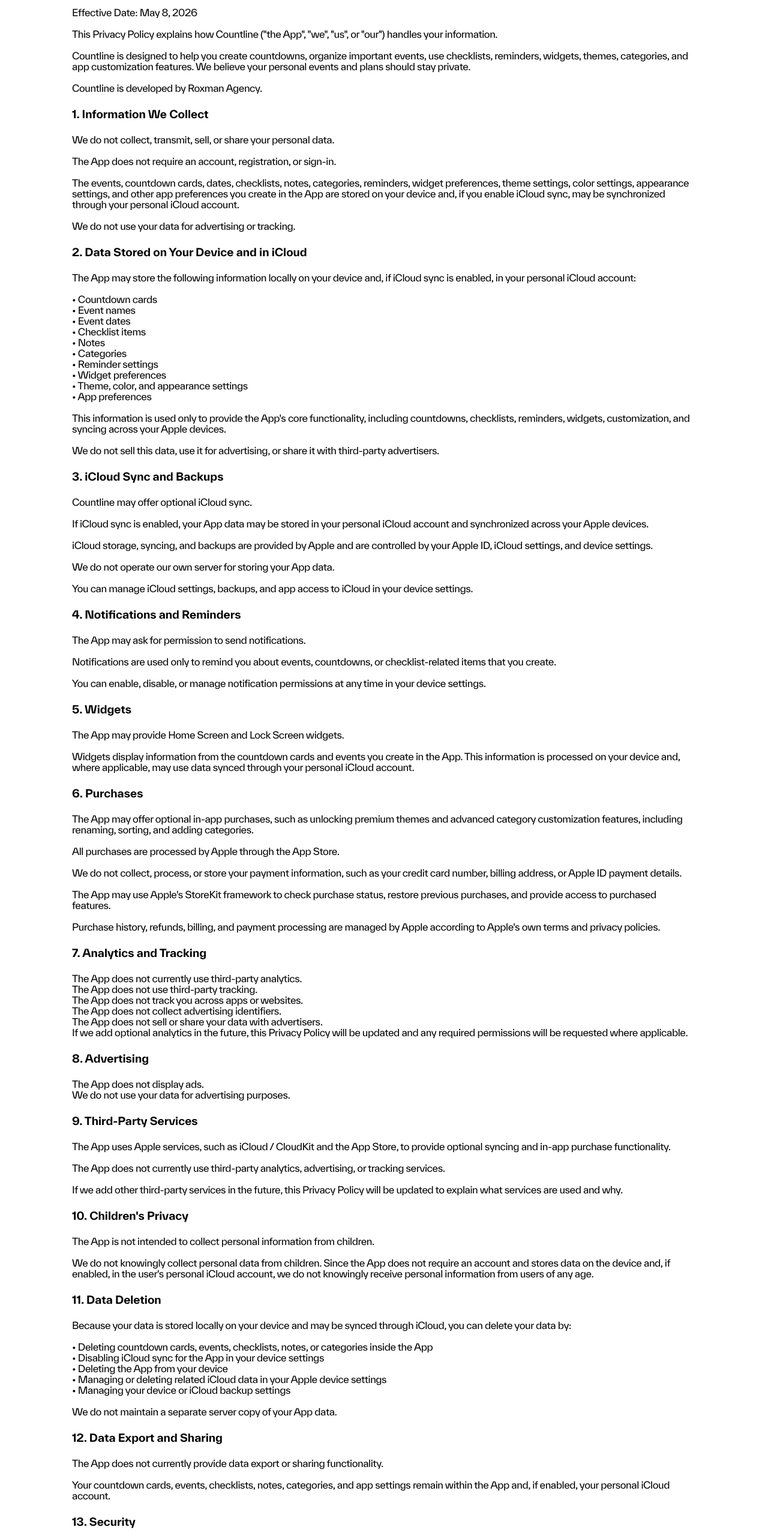
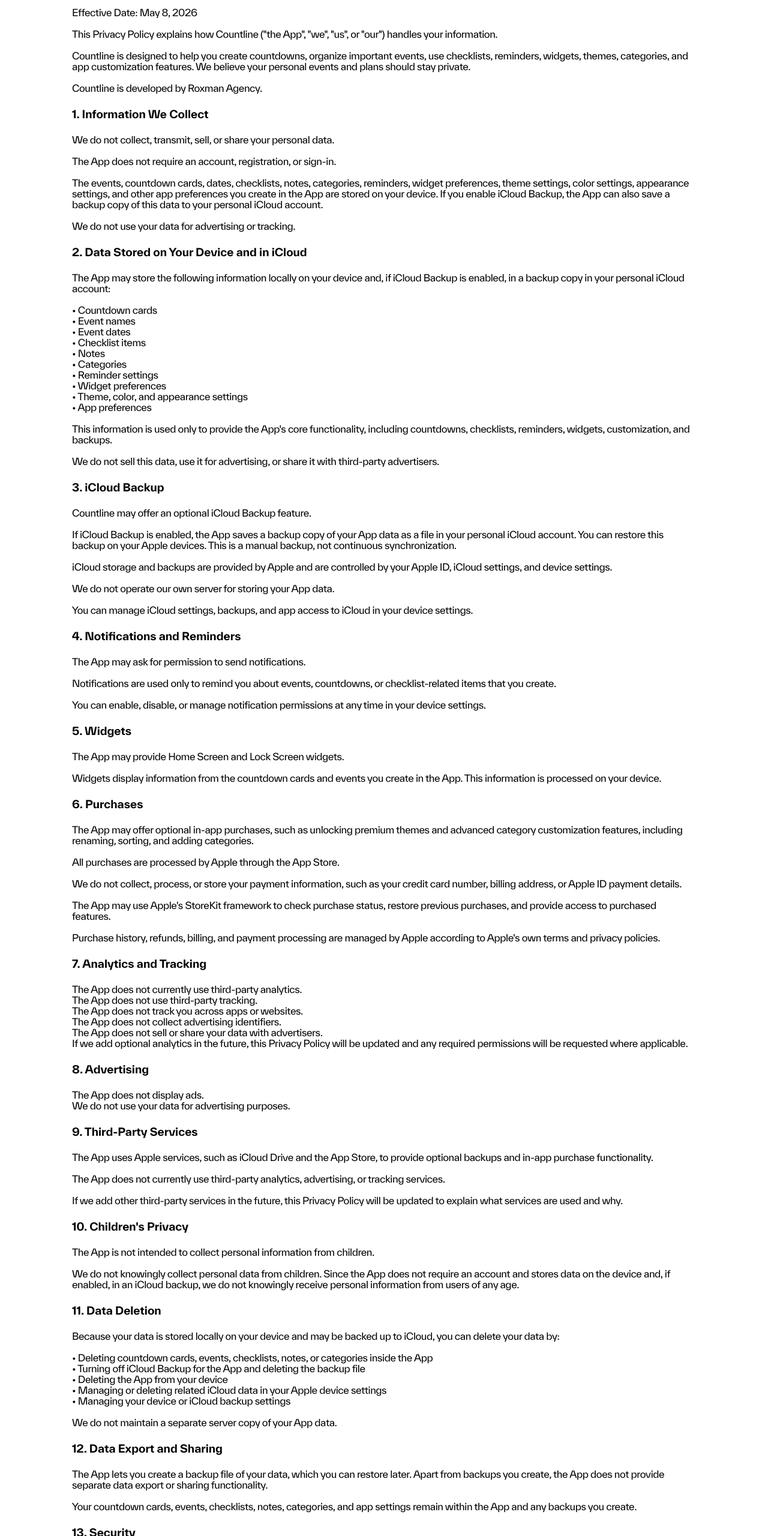
Before and after one commit to helloroxman/countline, a plain HTML site: page privacy.html in a window 1280 px wide. Shown: the part 240-2800 px from the top of the page at 60% size. Drawn offline with Linux system fonts and the light colour scheme.

Commit message:
update text

```diff
--- a/privacy.html
+++ b/privacy.html
@@ -209,19 +209,19 @@
       <p>Effective Date: May 8, 2026<br><br>This Privacy Policy explains how Countline ("the App", "we", "us", or "our") handles your information.<br><br>Countline is designed to help you create countdowns, organize important events, use checklists, reminders, widgets, themes, categories, and app customization features. We believe your personal events and plans should stay private.<br><br>Countline is developed by Roxman Agency.</p>
 
       <h2>1. Information We Collect</h2>
-      <p>We do not collect, transmit, sell, or share your personal data.<br><br>The App does not require an account, registration, or sign-in.<br><br>The events, countdown cards, dates, checklists, notes, categories, reminders, widget preferences, theme settings, color settings, appearance settings, and other app preferences you create in the App are stored on your device and, if you enable iCloud sync, may be synchronized through your personal iCloud account.<br><br>We do not use your data for advertising or tracking.</p>
+      <p>We do not collect, transmit, sell, or share your personal data.<br><br>The App does not require an account, registration, or sign-in.<br><br>The events, countdown cards, dates, checklists, notes, categories, reminders, widget preferences, theme settings, color settings, appearance settings, and other app preferences you create in the App are stored on your device. If you enable iCloud Backup, the App can also save a backup copy of this data to your personal iCloud account.<br><br>We do not use your data for advertising or tracking.</p>
 
       <h2>2. Data Stored on Your Device and in iCloud</h2>
-      <p>The App may store the following information locally on your device and, if iCloud sync is enabled, in your personal iCloud account:<br><br>• Countdown cards<br>• Event names<br>• Event dates<br>• Checklist items<br>• Notes<br>• Categories<br>• Reminder settings<br>• Widget preferences<br>• Theme, color, and appearance settings<br>• App preferences<br><br>This information is used only to provide the App's core functionality, including countdowns, checklists, reminders, widgets, customization, and syncing across your Apple devices.<br><br>We do not sell this data, use it for advertising, or share it with third-party advertisers.</p>
+      <p>The App may store the following information locally on your device and, if iCloud Backup is enabled, in a backup copy in your personal iCloud account:<br><br>• Countdown cards<br>• Event names<br>• Event dates<br>• Checklist items<br>• Notes<br>• Categories<br>• Reminder settings<br>• Widget preferences<br>• Theme, color, and appearance settings<br>• App preferences<br><br>This information is used only to provide the App's core functionality, including countdowns, checklists, reminders, widgets, customization, and backups.<br><br>We do not sell this data, use it for advertising, or share it with third-party advertisers.</p>
 
-      <h2>3. iCloud Sync and Backups</h2>
-      <p>Countline may offer optional iCloud sync.<br><br>If iCloud sync is enabled, your App data may be stored in your personal iCloud account and synchronized across your Apple devices.<br><br>iCloud storage, syncing, and backups are provided by Apple and are controlled by your Apple ID, iCloud settings, and device settings.<br><br>We do not operate our own server for storing your App data.<br><br>You can manage iCloud settings, backups, and app access to iCloud in your device settings.</p>
+      <h2>3. iCloud Backup</h2>
+      <p>Countline may offer an optional iCloud Backup feature.<br><br>If iCloud Backup is enabled, the App saves a backup copy of your App data as a file in your personal iCloud account. You can restore this backup on your Apple devices. This is a manual backup, not continuous synchronization.<br><br>iCloud storage and backups are provided by Apple and are controlled by your Apple ID, iCloud settings, and device settings.<br><br>We do not operate our own server for storing your App data.<br><br>You can manage iCloud settings, backups, and app access to iCloud in your device settings.</p>
 
       <h2>4. Notifications and Reminders</h2>
       <p>The App may ask for permission to send notifications.<br><br>Notifications are used only to remind you about events, countdowns, or checklist-related items that you create.<br><br>You can enable, disable, or manage notification permissions at any time in your device settings.</p>
 
       <h2>5. Widgets</h2>
-      <p>The App may provide Home Screen and Lock Screen widgets.<br><br>Widgets display information from the countdown cards and events you create in the App. This information is processed on your device and, where applicable, may use data synced through your personal iCloud account.</p>
+      <p>The App may provide Home Screen and Lock Screen widgets.<br><br>Widgets display information from the countdown cards and events you create in the App. This information is processed on your device.</p>
 
       <h2>6. Purchases</h2>
       <p>The App may offer optional in-app purchases, such as unlocking premium themes and advanced category customization features, including renaming, sorting, and adding categories.<br><br>All purchases are processed by Apple through the App Store.<br><br>We do not collect, process, or store your payment information, such as your credit card number, billing address, or Apple ID payment details.<br><br>The App may use Apple's StoreKit framework to check purchase status, restore previous purchases, and provide access to purchased features.<br><br>Purchase history, refunds, billing, and payment processing are managed by Apple according to Apple's own terms and privacy policies.</p>
@@ -233,16 +233,16 @@
       <p>The App does not display ads.<br>We do not use your data for advertising purposes.</p>
 
       <h2>9. Third-Party Services</h2>
-      <p>The App uses Apple services, such as iCloud / CloudKit and the App Store, to provide optional syncing and in-app purchase functionality.<br><br>The App does not currently use third-party analytics, advertising, or tracking services.<br><br>If we add other third-party services in the future, this Privacy Policy will be updated to explain what services are used and why.</p>
+      <p>The App uses Apple services, such as iCloud Drive and the App Store, to provide optional backups and in-app purchase functionality.<br><br>The App does not currently use third-party analytics, advertising, or tracking services.<br><br>If we add other third-party services in the future, this Privacy Policy will be updated to explain what services are used and why.</p>
 
       <h2>10. Children's Privacy</h2>
-      <p>The App is not intended to collect personal information from children.<br><br>We do not knowingly collect personal data from children. Since the App does not require an account and stores data on the device and, if enabled, in the user's personal iCloud account, we do not knowingly receive personal information from users of any age.</p>
+      <p>The App is not intended to collect personal information from children.<br><br>We do not knowingly collect personal data from children. Since the App does not require an account and stores data on the device and, if enabled, in an iCloud backup, we do not knowingly receive personal information from users of any age.</p>
 
       <h2>11. Data Deletion</h2>
-      <p>Because your data is stored locally on your device and may be synced through iCloud, you can delete your data by:<br><br>• Deleting countdown cards, events, checklists, notes, or categories inside the App<br>• Disabling iCloud sync for the App in your device settings<br>• Deleting the App from your device<br>• Managing or deleting related iCloud data in your Apple device settings<br>• Managing your device or iCloud backup settings<br><br>We do not maintain a separate server copy of your App data.</p>
+      <p>Because your data is stored locally on your device and may be backed up to iCloud, you can delete your data by:<br><br>• Deleting countdown cards, events, checklists, notes, or categories inside the App<br>• Turning off iCloud Backup for the App and deleting the backup file<br>• Deleting the App from your device<br>• Managing or deleting related iCloud data in your Apple device settings<br>• Managing your device or iCloud backup settings<br><br>We do not maintain a separate server copy of your App data.</p>
 
       <h2>12. Data Export and Sharing</h2>
-      <p>The App does not currently provide data export or sharing functionality.<br><br>Your countdown cards, events, checklists, notes, categories, and app settings remain within the App and, if enabled, your personal iCloud account.</p>
+      <p>The App lets you create a backup file of your data, which you can restore later. Apart from backups you create, the App does not provide separate data export or sharing functionality.<br><br>Your countdown cards, events, checklists, notes, categories, and app settings remain within the App and any backups you create.</p>
 
       <h2>13. Security</h2>
       <p>We design the App to keep your information private and under your control.<br><br>However, no device, software system, or cloud service can be guaranteed to be completely secure. You are responsible for maintaining the security of your device, Apple ID, iCloud account, and backups.</p>
```
Also changed, not shown: terms.html (+8 -8 lines).
